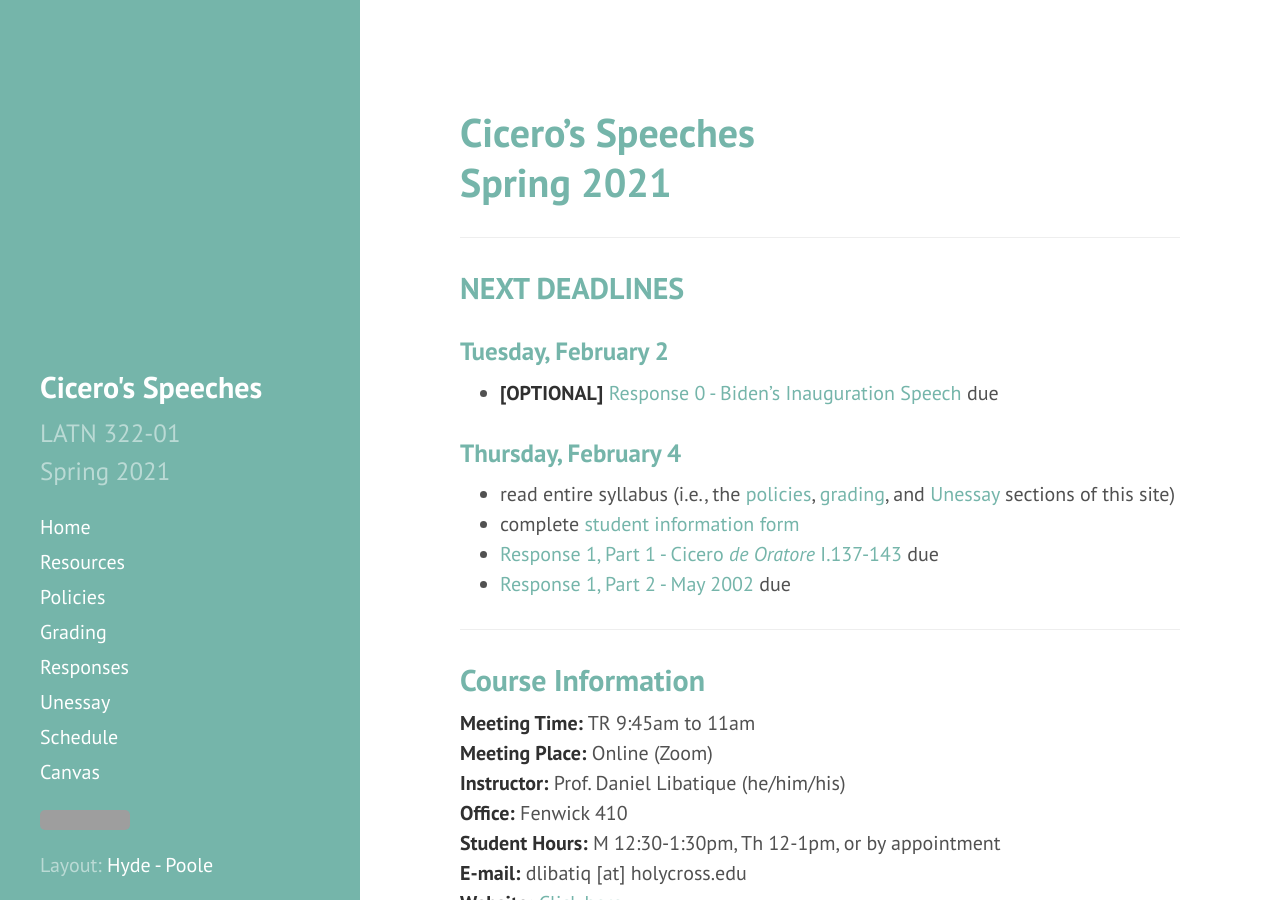
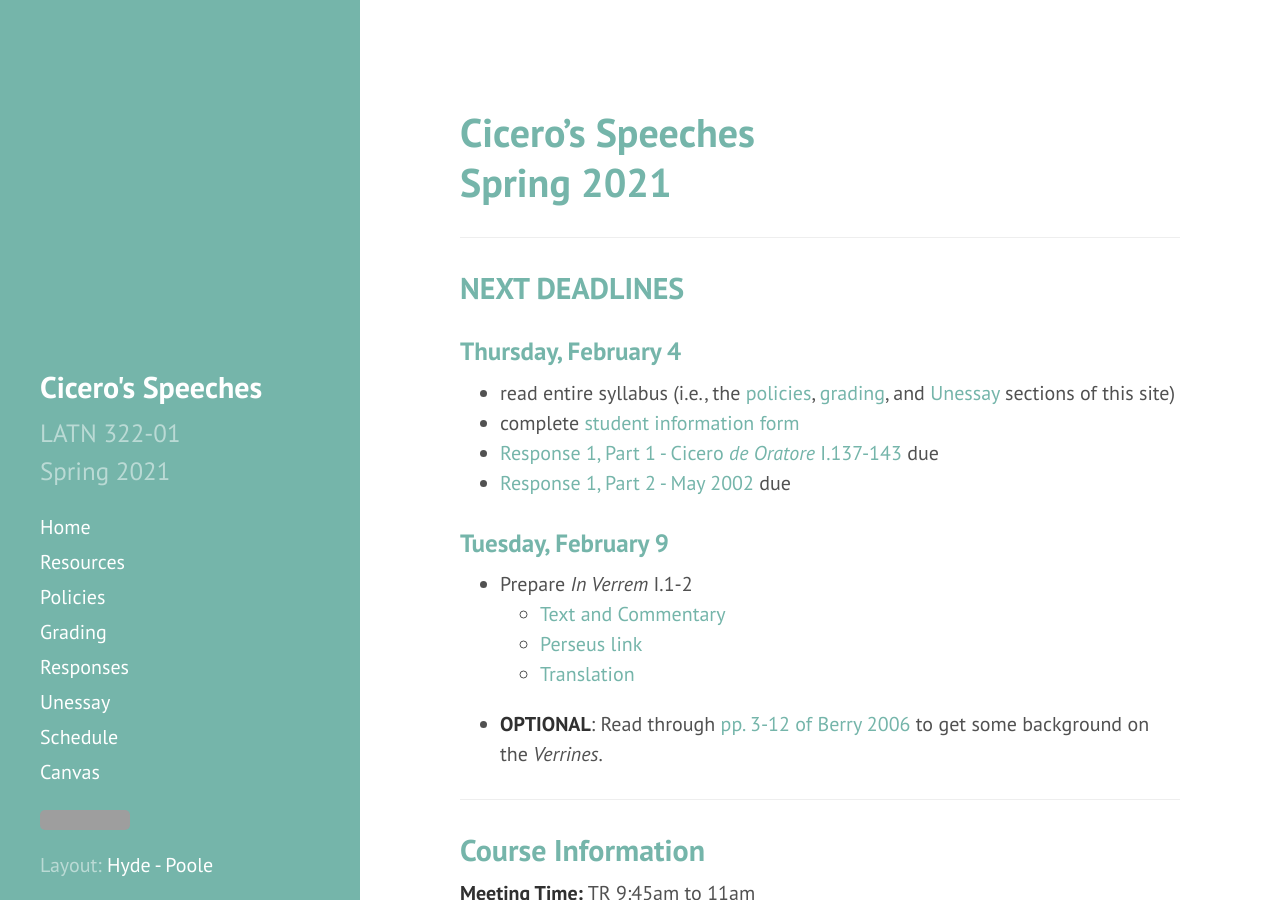
Before and after one commit to DLibatique/LATN322-S21, a Jekyll site: the page built from _pages/index.md, in a window 1280 px wide and 900 px high. Built offline with Jekyll 4.4.1, drawn with Linux system fonts in a browser that asks for light colours; grey boxes are pictures that could not be loaded.

Commit message:
updated homepage, added optional bg reading on verrines

```diff
--- a/_pages/index.md
+++ b/_pages/index.md
@@ -10,14 +10,18 @@ permalink: /
 
 ## NEXT DEADLINES
 
-### Tuesday, February 2
-* **[OPTIONAL]** [Response 0 - Biden's Inauguration Speech](https://hc.instructure.com/courses/3519/assignments/30008) due
-
 ### Thursday, February 4
 * read entire syllabus (i.e., the [policies](policies), [grading](grading), and [Unessay](unessay) sections of this site)
 * complete [student information form](https://forms.gle/1EkwwErBKskJxMdt8)
 * [Response 1, Part 1 - Cicero *de Oratore* I.137-143](https://hc.instructure.com/courses/3519/assignments/32148) due
 * [Response 1, Part 2 - May 2002](https://hc.instructure.com/courses/3519/assignments/32164) due
+
+### Tuesday, February 9
+* Prepare *In Verrem* I.1-2
+  * [Text and Commentary](https://drive.google.com/file/d/1Vx1vMuj2uz7wQbooaPK9fVnsL5JaR-0K/view?usp=sharing)
+  * [Perseus link](http://www.perseus.tufts.edu/hopper/text?doc=Perseus%3Atext%3A1999.02.0012%3Atext%3DVer.%3Aactio%3D1%3Abook%3D1%3Asection%3D1)
+  * [Translation](https://drive.google.com/file/d/1Vx33fCZnyOLPktPQs09adGhmwl4OuYZE/view?usp=sharing)
+* **OPTIONAL**: Read through [pp. 3-12 of Berry 2006](https://drive.google.com/file/d/1Vx33fCZnyOLPktPQs09adGhmwl4OuYZE/view?usp=sharing) to get some background on the *Verrines*.
 
 ***
 
```
Also changed, not shown: _pages/schedule.md (+2 -1 lines).
